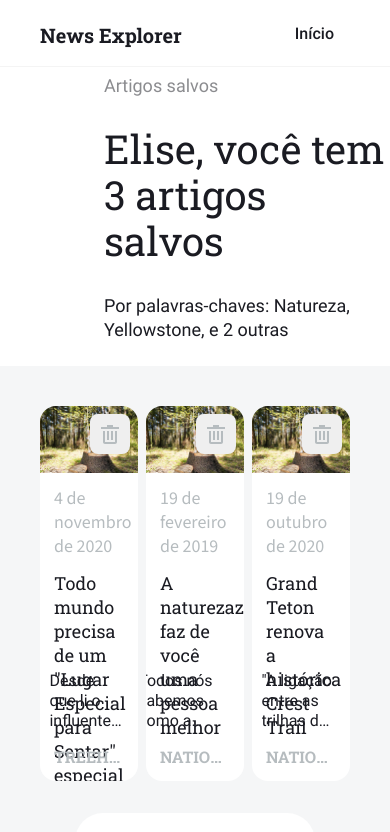
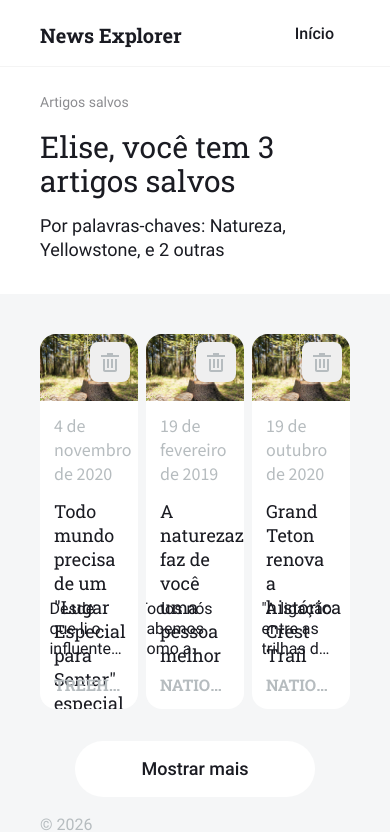
Before and after one commit to flpzht/news-explorer-frontend, a React (Vite) app: page /saved-news in a window 390 px wide. Shown: the top 832 px of the page. Built offline with nearby package versions, Linux system fonts and the light colour scheme.

Commit message:
style: ajusta SavedNews para breakpoint 768px

```diff
--- a/src/components/SavedNews/SavedNews.css
+++ b/src/components/SavedNews/SavedNews.css
@@ -44,3 +44,25 @@
     line-height: 24px;
     color: var(--color-light-black);
 }
+
+@media screen and (max-width: 768px) {
+    .saved-news__hero {
+        padding: 24px 0 0 40px;
+    }
+
+    .saved-news__eyebrow {
+        margin: 0 0 16px 0;
+        font-size: 14px;
+    }
+
+    .saved-news__title {
+        margin: 0 0 16px 0;
+        max-width: 336px;
+        font-size: 30px;
+        line-height: 34px;
+    }
+
+    .saved-news__keywords {
+        margin: 0 0 32px 0;
+    }
+}
```
